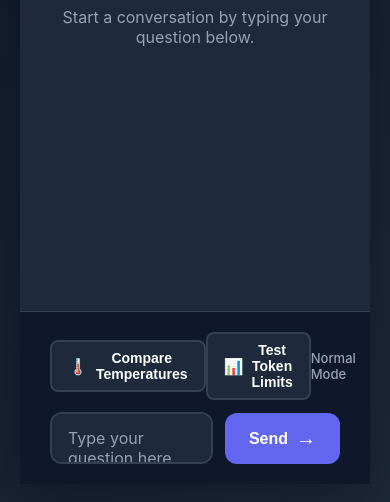
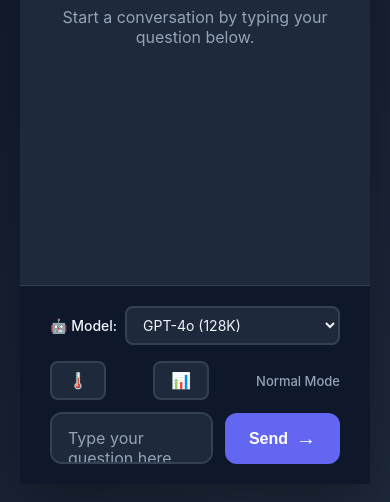
Before and after one commit to vladgurgov/ai-challenge, a website: page public/index.html in a window 390 px wide. Shown: the part 380-882 px from the top of the page. Drawn offline with Linux system fonts and the light colour scheme; no server answers.

Commit message:
Add dynamic ChatGPT model selection with automatic token limit adjustment

```diff
--- a/public/app.js
+++ b/public/app.js
@@ -39,6 +39,7 @@ checkHealth();
 const compareModeToggle = document.getElementById('compareModeToggle');
 const tokenTestBtn = document.getElementById('tokenTestBtn');
 const modeIndicator = document.getElementById('modeIndicator');
+const modelSelect = document.getElementById('modelSelect');
 
 compareModeToggle.addEventListener('click', () => {
     compareMode = !compareMode;
@@ -157,12 +158,16 @@ chatForm.addEventListener('submit', async (e) => {
         updateButtonState();
 
         try {
+            const selectedModel = modelSelect.value;
             const response = await fetch('/api/compare-temperatures', {
                 method: 'POST',
                 headers: {
                     'Content-Type': 'application/json'
                 },
-                body: JSON.stringify({ message })
+                body: JSON.stringify({
+                    message,
+                    model: selectedModel
+                })
             });
 
             const data = await response.json();
@@ -204,6 +209,7 @@ chatForm.addEventListener('submit', async (e) => {
 
     try {
         // Make API call
+        const selectedModel = modelSelect.value;
         const response = await fetch('/api/chat', {
             method: 'POST',
             headers: {
@@ -212,7 +218,8 @@ chatForm.addEventListener('submit', async (e) => {
             body: JSON.stringify({
                 message,
                 conversationHistory,
-                planMode
+                planMode,
+                model: selectedModel
             })
         });
 
--- a/public/index.html
+++ b/public/index.html
@@ -26,16 +26,27 @@
         </div>
 
         <div class="input-container">
+            <div class="controls-row">
+                <div class="model-selector">
+                    <label for="modelSelect">🤖 Model:</label>
+                    <select id="modelSelect" class="model-dropdown">
+                        <option value="gpt-4o" selected>GPT-4o (128K)</option>
+                        <option value="gpt-4-turbo">GPT-4 Turbo (128K)</option>
+                        <option value="gpt-4">GPT-4 (8K)</option>
+                        <option value="gpt-3.5-turbo">GPT-3.5 Turbo (16K)</option>
+                    </select>
+                </div>
                 <div class="mode-toggle">
                     <button type="button" id="compareModeToggle" class="mode-toggle-btn">
                         <span class="toggle-icon">🌡️</span>
-                    <span class="toggle-text">Compare Temperatures</span>
+                        <span class="toggle-text">Compare Temps</span>
                     </button>
                     <button type="button" id="tokenTestBtn" class="mode-toggle-btn">
                         <span class="toggle-icon">📊</span>
-                    <span class="toggle-text">Test Token Limits</span>
+                        <span class="toggle-text">Test Tokens</span>
                     </button>
                     <div class="mode-indicator" id="modeIndicator">Normal Mode</div>
+                </div>
             </div>
             <form id="chatForm">
                 <textarea
--- a/public/styles.css
+++ b/public/styles.css
@@ -241,11 +241,54 @@ h1 {
     border-top: 1px solid var(--border-color);
 }
 
+.controls-row {
+    display: flex;
+    justify-content: space-between;
+    align-items: center;
+    gap: 16px;
+    margin-bottom: 12px;
+    flex-wrap: wrap;
+}
+
+.model-selector {
+    display: flex;
+    align-items: center;
+    gap: 8px;
+}
+
+.model-selector label {
+    font-size: 14px;
+    font-weight: 500;
+    color: var(--text-color);
+}
+
+.model-dropdown {
+    background: var(--surface-color);
+    border: 2px solid var(--border-color);
+    color: var(--text-color);
+    padding: 8px 12px;
+    border-radius: 8px;
+    font-size: 14px;
+    font-family: inherit;
+    cursor: pointer;
+    transition: all 0.2s;
+}
+
+.model-dropdown:hover {
+    border-color: var(--primary-color);
+}
+
+.model-dropdown:focus {
+    outline: none;
+    border-color: var(--primary-color);
+    box-shadow: 0 0 0 3px rgba(99, 102, 241, 0.1);
+}
+
 .mode-toggle {
     display: flex;
     align-items: center;
-    justify-content: space-between;
-    margin-bottom: 12px;
+    gap: 8px;
+    flex-wrap: wrap;
 }
 
 .mode-toggle-btn {
@@ -981,4 +1024,27 @@ header.plan-mode-active {
     .temperature-comparison {
         padding: 16px;
     }
+
+    .controls-row {
+        flex-direction: column;
+        align-items: stretch;
+    }
+
+    .model-selector {
+        width: 100%;
+        justify-content: space-between;
+    }
+
+    .model-dropdown {
+        flex: 1;
+    }
+
+    .mode-toggle {
+        width: 100%;
+        justify-content: space-between;
+    }
+
+    .mode-toggle-btn .toggle-text {
+        display: none;
+    }
 }
```
Also changed, not shown: server.js (+24 -9 lines), README.md. Lines whose indentation alone changed are shown as unchanged.
